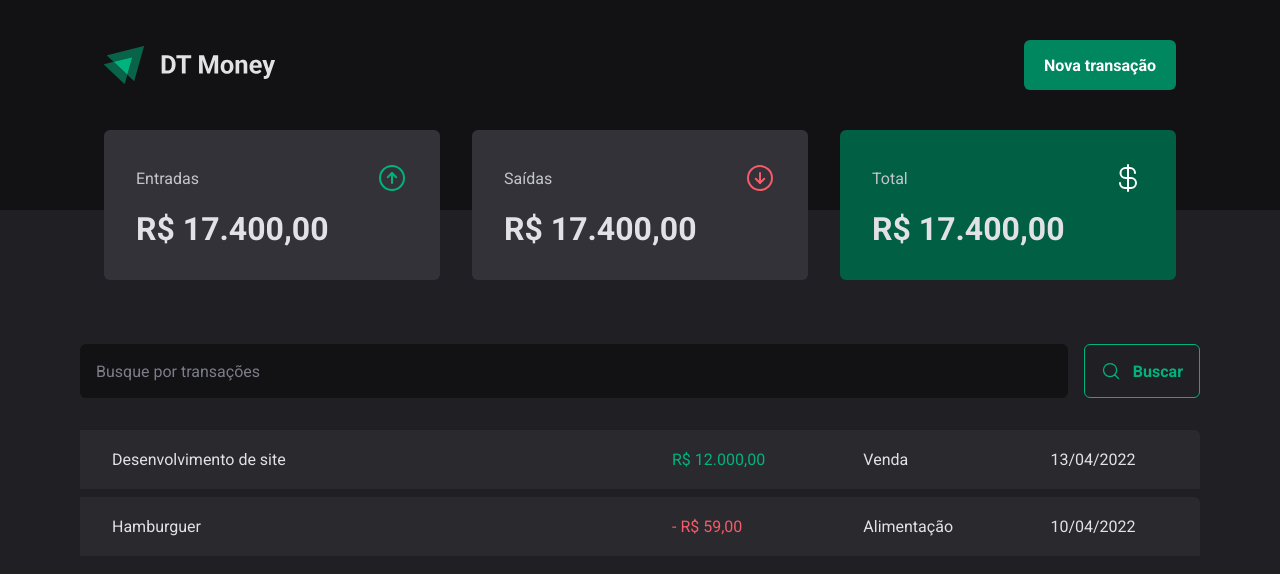
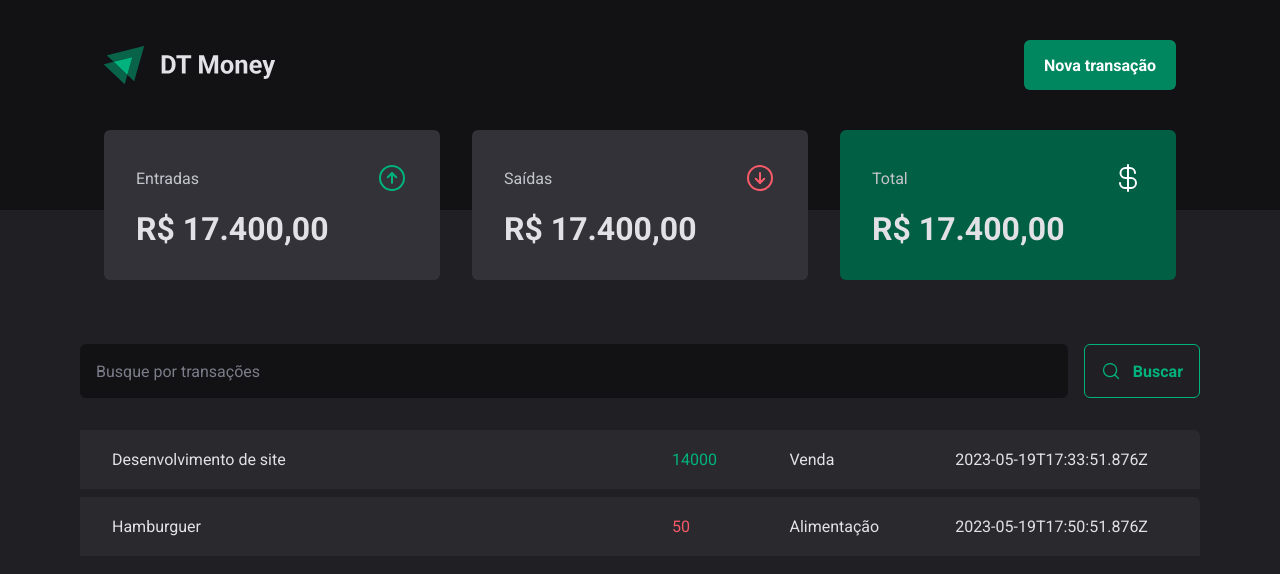
Before and after one commit to jonierthal/dt-money-web, a React (Vite) app: page / in a window 1280 px wide. Shown: the top 574 px of the page. Built offline with nearby package versions, Linux system fonts and the light colour scheme; data requests are answered from the project's data file.

Commit message:
Realizando requisição HTTP

```diff
--- a/package.json
+++ b/package.json
@@ -6,7 +6,8 @@
   "scripts": {
     "dev": "vite",
     "build": "tsc && vite build",
-    "preview": "vite preview"
+    "preview": "vite preview",
+    "dev:server": "json-server server.json -p 3333 -w -d 500"
   },
   "dependencies": {
     "@radix-ui/react-dialog": "^1.0.3",
@@ -22,6 +23,7 @@
     "@types/react-dom": "^18.0.6",
     "@types/styled-components": "^5.1.26",
     "@vitejs/plugin-react": "^2.0.0",
+    "json-server": "^0.17.3",
     "typescript": "^4.6.4",
     "vite": "^3.0.0"
   }
--- /dev/null
+++ b/server.json
@@ -0,0 +1,20 @@
+{
+  "transactions": [
+      {
+          "id": 1,
+          "description": "Desenvolvimento de site",
+          "type": "income",
+          "category": "Venda",
+          "price": 14000,
+          "createdAt": "2023-05-19T17:33:51.876Z"
+      },
+      {
+        "id": 2,
+        "description": "Hamburguer",
+        "type": "outcome",
+        "category": "Alimentação",
+        "price": 50,
+        "createdAt": "2023-05-19T17:50:51.876Z"
+    }
+  ]
+}
--- a/src/pages/Transactions/index.tsx
+++ b/src/pages/Transactions/index.tsx
@@ -1,9 +1,32 @@
+import { useEffect, useState } from "react";
 import { Header } from "../../components/Header";
 import { Summary } from "../../components/Summary";
 import { SearchForm } from "./components/SearchForm";
 import { PriceHighlight, TransactionsContainer, TransactionsTable } from "./styles";
 
+interface Transaction {
+    id: number;
+    description: string;
+    type: 'income' | 'outcome';
+    price: number;
+    category: string;
+    createdAt:string;
+}
+
 export function Transactions () {
+    const [transactions, setTransactions] = useState<Transaction[]>([])
+
+    async function loadTransactions(){
+        const response = await fetch('http://localhost:3333/transactions')
+        const data = await response.json();
+
+        setTransactions(data)
+    }
+
+    useEffect(() =>{
+        loadTransactions();
+    },[] )
+
     return(
         <div>
             <Header />
@@ -14,26 +37,20 @@
 
                 <TransactionsTable>
                     <tbody>
-                        <tr>
-                            <td width="50%">Desenvolvimento de site</td>
-                            <td>
-                                <PriceHighlight variant="income">
-                                    R$ 12.000,00
-                                </PriceHighlight>
-                            </td>
-                            <td>Venda</td>
-                            <td>13/04/2022</td>
-                        </tr>
-                        <tr>
-                            <td width="50%">Hamburguer</td>
-                            <td>
-                                <PriceHighlight variant="outcome">
-                                    - R$ 59,00
-                                </PriceHighlight>
-                            </td>
-                            <td>Alimentação</td>
-                            <td>10/04/2022</td>
-                        </tr>
+                        {transactions.map(transaction => {
+                            return (
+                                <tr key={transaction.id}>
+                                    <td width="50%">{transaction.description}</td>
+                                    <td>
+                                        <PriceHighlight variant={transaction.type}>
+                                            {transaction.price}
+                                        </PriceHighlight>
+                                    </td>
+                                    <td>{transaction.category}</td>
+                                    <td>{transaction.createdAt}</td>
+                                </tr>
+                            )
+                        })}
                     </tbody>
                 </TransactionsTable>
             </TransactionsContainer>
```
Also changed, not shown: 1 other file (tests, documents, lock files or other folders).
